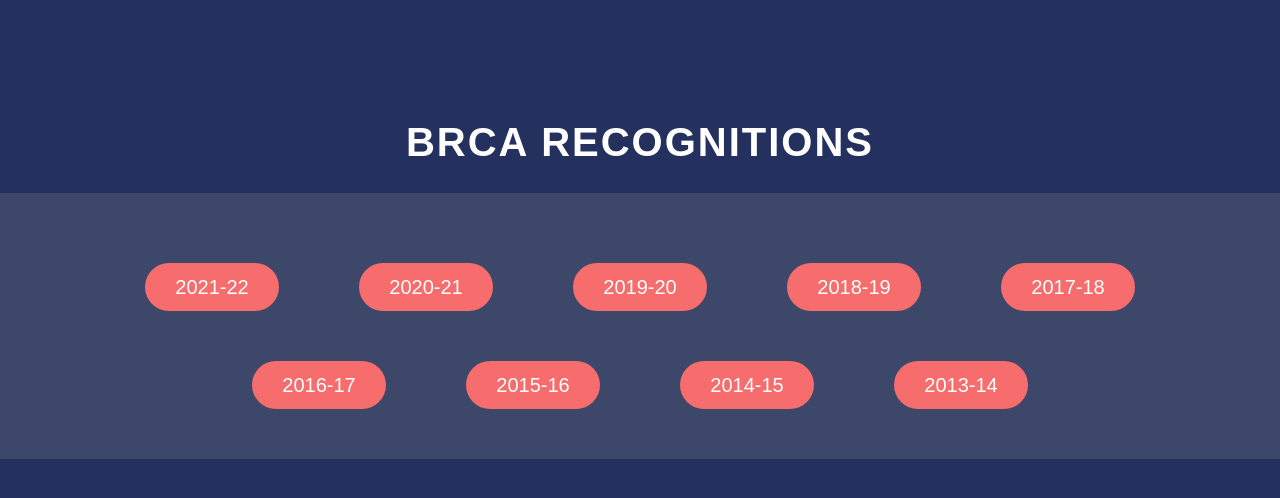
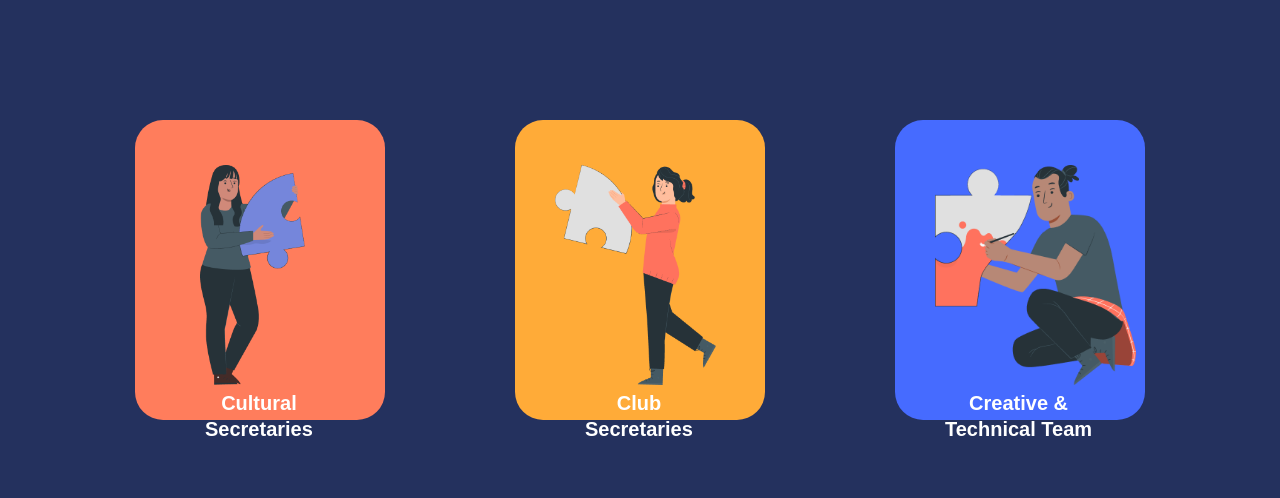
Before and after one commit to actioncamen13/BRCA, a React (Create React App) app: page / in a window 1280 px wide. Shown: the top 498 px of the page. Built offline with nearby package versions, Linux system fonts and the light colour scheme.

Commit message:
added team page

```diff
--- a/index.html
+++ b/index.html
@@ -7,7 +7,7 @@
 
 
       <link rel="stylesheet" href="css/style.css">
-
+	  <link href="https://fonts.googleapis.com/css2?family=Raleway:wght@700&display=swap" rel="stylesheet">
 
 </head>
 
--- a/src/App.js
+++ b/src/App.js
@@ -2,11 +2,13 @@ import React from 'react'
 import './App.css';
 import 'bootstrap/dist/css/bootstrap.min.css';
 import Recognitions from './frame5/Recognitions';
+import Teams from './frame5/Teams';
 
 function App() {
   return (
     <div className="App">
-      <Recognitions/>
+      {/* <Recognitions/> */}
+      <Teams/>
 
     </div>
   );
--- /dev/null
+++ b/src/frame5/Teams.js
@@ -0,0 +1,43 @@
+/* eslint-disable jsx-a11y/img-redundant-alt */
+/* eslint-disable jsx-a11y/alt-text */
+import React from "react";
+import "./css/style.css";
+import 'bootstrap/dist/css/bootstrap.min.css';
+import Frame1 from "./images/Frame1.png";
+import Frame2 from "./images/Frame2.png";
+import Frame3 from "./images/Frame3.png";
+
+function Teams() {
+  return (
+    <div>
+        <div class="container">
+        <div class="row">
+            <div class="col-lg-4 col-md-6 col-sm-6 col-xs-12 text-center">
+                <a href="/" class="box b1">
+                    <img src={Frame1} className ="text-center" />
+                    <p >Cultural <br /> Secretaries</p>
+                </a>
+            </div>
+            <div class="col-lg-4 col-md-6 col-sm-6 col-xs-12 text-center">
+                <a href="/" class="box b2">
+                    <img src={Frame2} alt="image" class="text-center"/>
+                    <p>Club <br /> Secretaries</p>
+                </a>
+            </div>
+            <div class="col-lg-4 col-md-6 col-sm-6 col-xs-12 text-center">
+                <a href="/" class="box b3">
+                    <img src={Frame3} alt="image" class="text-center"/>
+                    <p>Creative & <br /> Technical Team</p>
+                </a>
+            </div>
+
+
+        </div>
+
+      </div>
+    </div>
+
+  );
+}
+
+export default Teams;
--- a/src/frame5/css/style.css
+++ b/src/frame5/css/style.css
@@ -42,7 +42,8 @@ body {
 
 .box > p {
     position: absolute;
-    color: white;
+    color: #FFFFFF;
+    font-weight: 700;
     margin: 0 50px 0 70px;
     text-align: center;
     font-family: 'Raleway', sans-serif;
```
